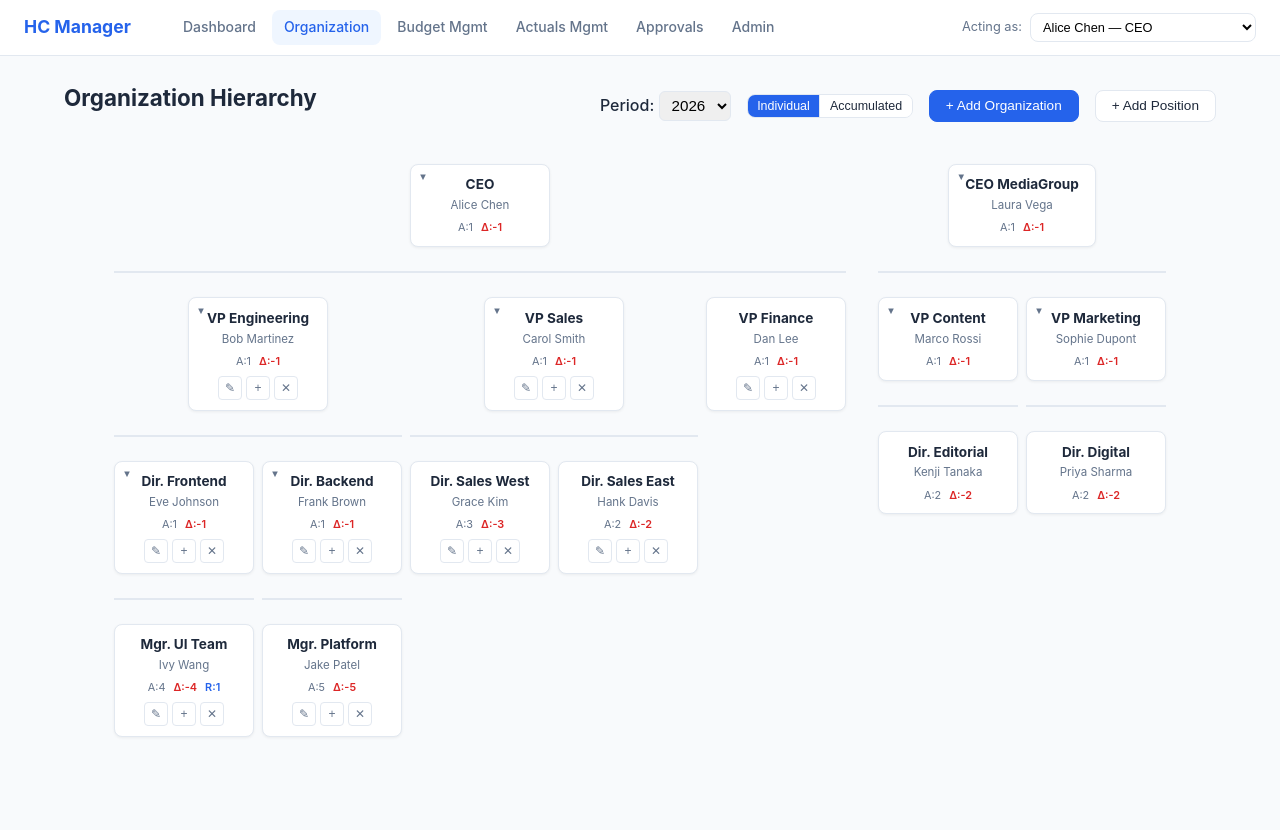
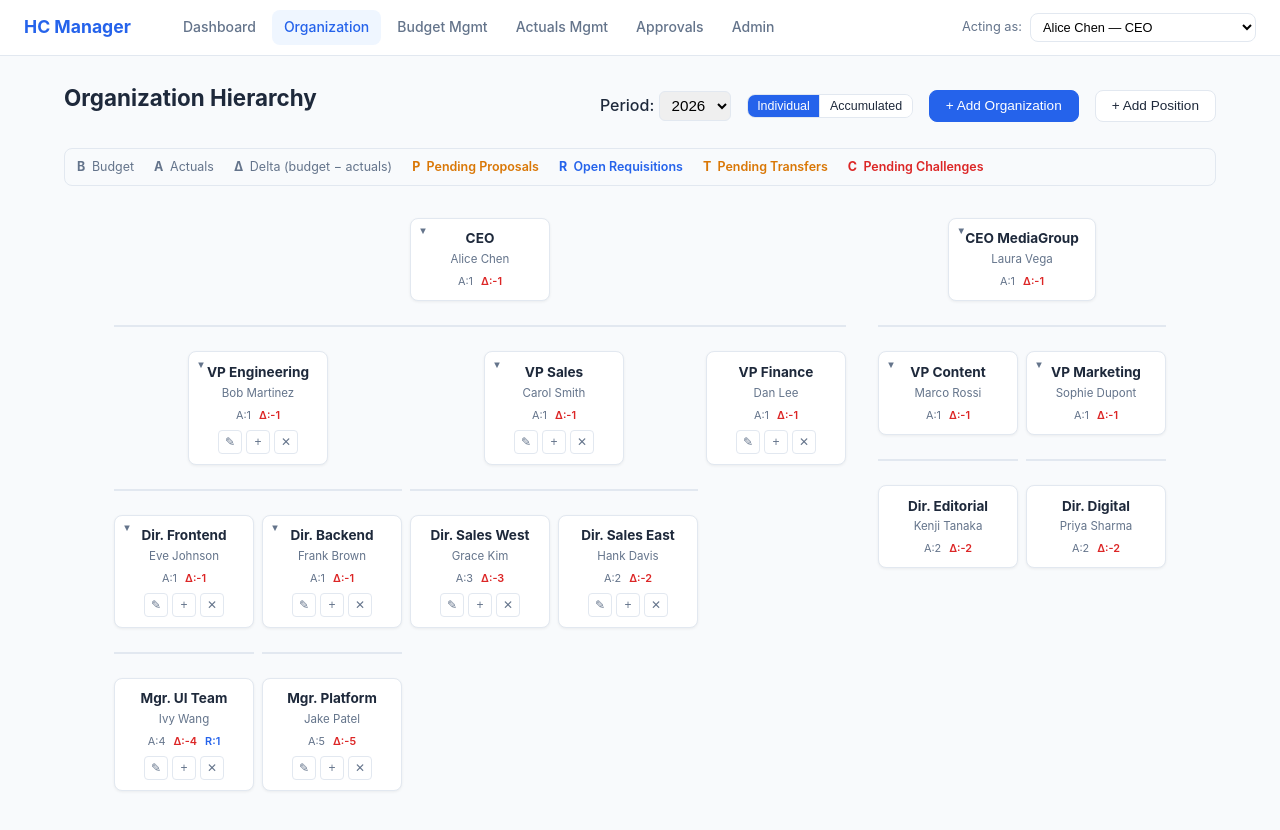
Before and after one commit to cmontans/Headcount, a React (Vite) app: page /#/org in a window 1280 px wide. Before the commit the page ends 800 px from the top, so only its background shows below. Built offline with nearby package versions, Linux system fonts and the light colour scheme.

Commit message:
Add legend to org chart explaining acronyms (B, A, P, T, C, etc.)
https://claude.ai/code/session_01Q8Hksscxa6ZXK6cWjz2HZr

```diff
--- a/src/App.css
+++ b/src/App.css
@@ -386,6 +386,21 @@
 .timeline-info { font-size: 0.82rem; }
 .timeline-event-label { font-weight: 500; }
 
+/* ---- Org Legend ---- */
+.org-legend {
+  display: flex;
+  flex-wrap: wrap;
+  gap: 0.75rem 1.25rem;
+  font-size: 0.78rem;
+  color: var(--text-muted);
+  padding: 0.5rem 0.75rem;
+  background: var(--bg-card);
+  border: 1px solid var(--border);
+  border-radius: var(--radius);
+  margin-bottom: 1rem;
+}
+.org-legend span strong { margin-right: 0.2rem; }
+
 /* ---- View Toggle ---- */
 .view-toggle { display: inline-flex; gap: 0; border: 1px solid var(--border); border-radius: var(--radius); overflow: hidden; }
 .view-toggle .btn { border: none; border-radius: 0; border-right: 1px solid var(--border); }
--- a/src/components/OrgTree.jsx
+++ b/src/components/OrgTree.jsx
@@ -164,6 +164,25 @@ export default function OrgTree() {
         </div>
       </div>
 
+      <div className="org-legend">
+        {viewMode === 'individual' ? (
+          <>
+            <span><strong>B</strong> Budget</span>
+            <span><strong>A</strong> Actuals</span>
+          </>
+        ) : (
+          <>
+            <span><strong>&Sigma;B</strong> Accumulated Budget</span>
+            <span><strong>&Sigma;A</strong> Accumulated Actuals</span>
+          </>
+        )}
+        <span><strong>&Delta;</strong> Delta (budget − actuals)</span>
+        <span className="text-warning"><strong>P</strong> Pending Proposals</span>
+        <span className="text-info"><strong>R</strong> Open Requisitions</span>
+        <span className="text-warning"><strong>T</strong> Pending Transfers</span>
+        <span className="text-danger"><strong>C</strong> Pending Challenges</span>
+      </div>
+
       <div className="org-tree">
         {roots.map(root => (
           <OrgNode key={root.id} node={root} onEdit={openEdit} onAdd={openAdd} onDelete={handleDelete} selectedYear={selectedYear} editableIds={editableIds} viewMode={viewMode} />
```
